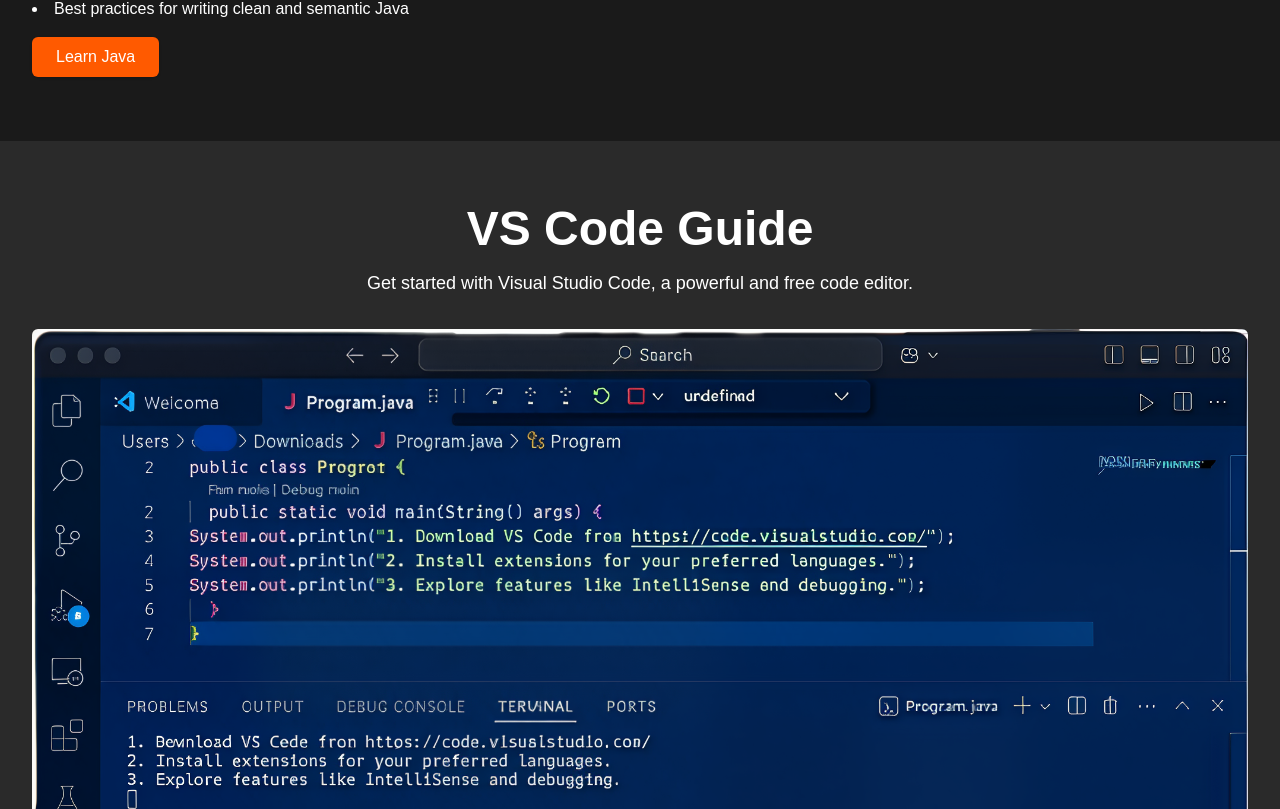
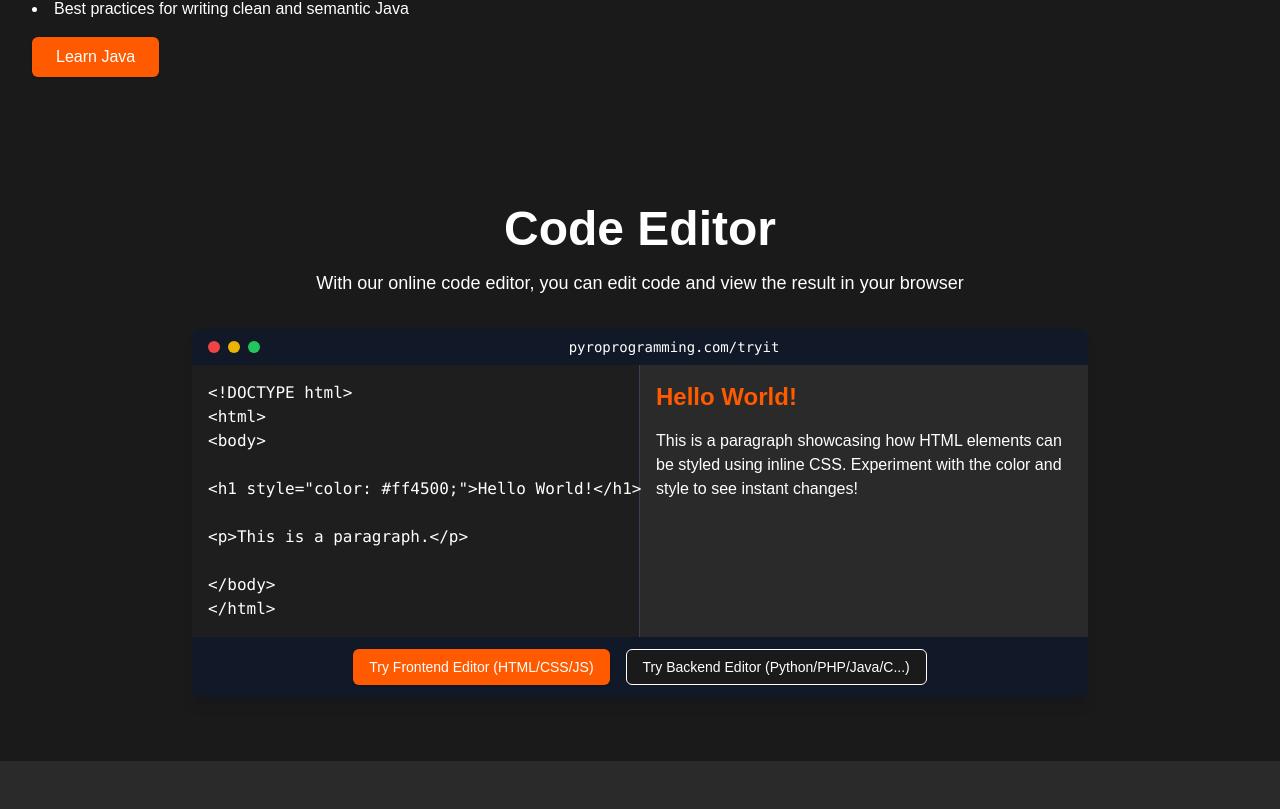
Before and after one commit to 321EZ123/PyroProgramming, a Next.js app: page /tutorials in a window 1280 px wide. Shown: the part 3151-3960 px from the top of the page. Built offline with nearby package versions, Linux system fonts and the light colour scheme.

Commit message:
Update page.tsx

```diff
--- a/src/app/tutorials/page.tsx
+++ b/src/app/tutorials/page.tsx
@@ -164,13 +164,49 @@ p {
 }`}
       />
 
-      {/* VS Code Guide Section */}
-      <section className="w-full py-16 bg-card">
+      {/* Code Editor Section */}
+      <section className="w-full py-16 bg-background">
         <div className="container mx-auto px-4 sm:px-6 lg:px-8 text-center">
-          <h2 className="text-5xl font-bold mb-4">VS Code Guide</h2>
-          <p className="text-lg mb-8">Get started with Visual Studio Code, a powerful and free code editor.</p>
-          <div className="flex justify-center">
-            <img src="/vscode-guide.png" alt="VS Code Guide" className="rounded-md" />
+          <h2 className="text-5xl font-bold mb-4">Code Editor</h2>
+          <p className="text-lg mb-8">With our online code editor, you can edit code and view the result in your browser</p>
+
+          <div className="bg-card rounded-md overflow-hidden shadow-lg max-w-4xl mx-auto">
+            <div className="flex items-center bg-gray-900 px-4 py-2">
+              <div className="flex space-x-2">
+                <div className="w-3 h-3 bg-red-500 rounded-full"></div>
+                <div className="w-3 h-3 bg-yellow-500 rounded-full"></div>
+                <div className="w-3 h-3 bg-green-500 rounded-full"></div>
+              </div>
+              <div className="ml-4 flex-1 text-white text-sm font-mono">pyroprogramming.com/tryit</div>
+            </div>
+
+            <div className="flex">
+              <div className="w-1/2 bg-[#1E1E1E] p-4 text-white font-mono text-left border-r border-gray-700">
+                <pre><code>{`<!DOCTYPE html>
+<html>
+<body>
+
+<h1 style="color: #ff4500;">Hello World!</h1>
+
+<p>This is a paragraph.</p>
+
+</body>
+</html>`}</code></pre>
+              </div>
+              <div className="w-1/2 p-4 text-left">
+                <h1 className="text-2xl font-bold text-primary mb-4">Hello World!</h1>
+                <p>This is a paragraph showcasing how HTML elements can be styled using inline CSS. Experiment with the color and style to see instant changes!</p>
+              </div>
+            </div>
+
+            <div className="bg-gray-900 p-3 flex justify-center space-x-4">
+              <Button variant="default" className="bg-primary hover:bg-primary/90 text-white">
+                Try Frontend Editor (HTML/CSS/JS)
+              </Button>
+              <Button variant="outline" className="border-white text-white hover:bg-white/10">
+                Try Backend Editor (Python/PHP/Java/C...)
+              </Button>
+            </div>
           </div>
         </div>
       </section>
```
